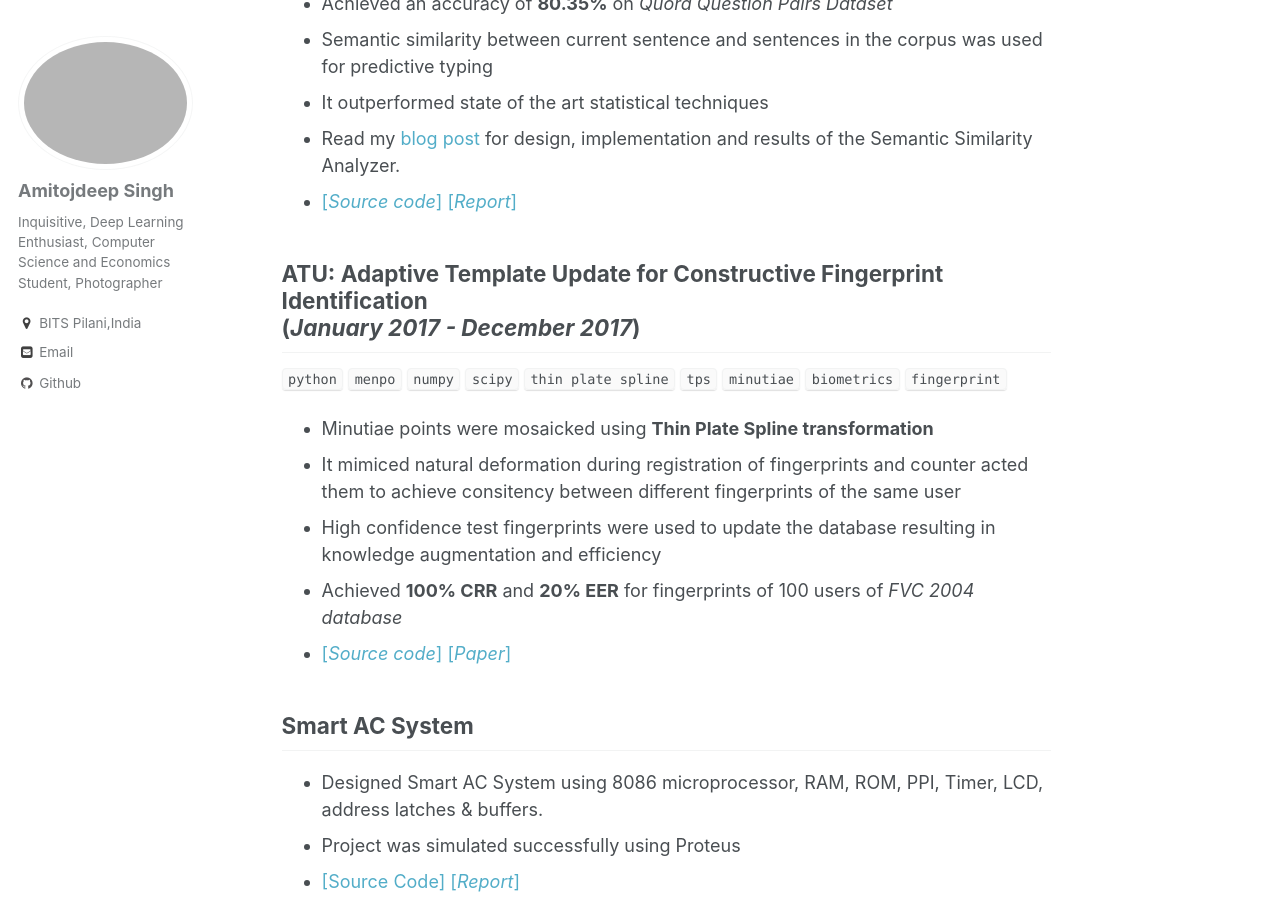
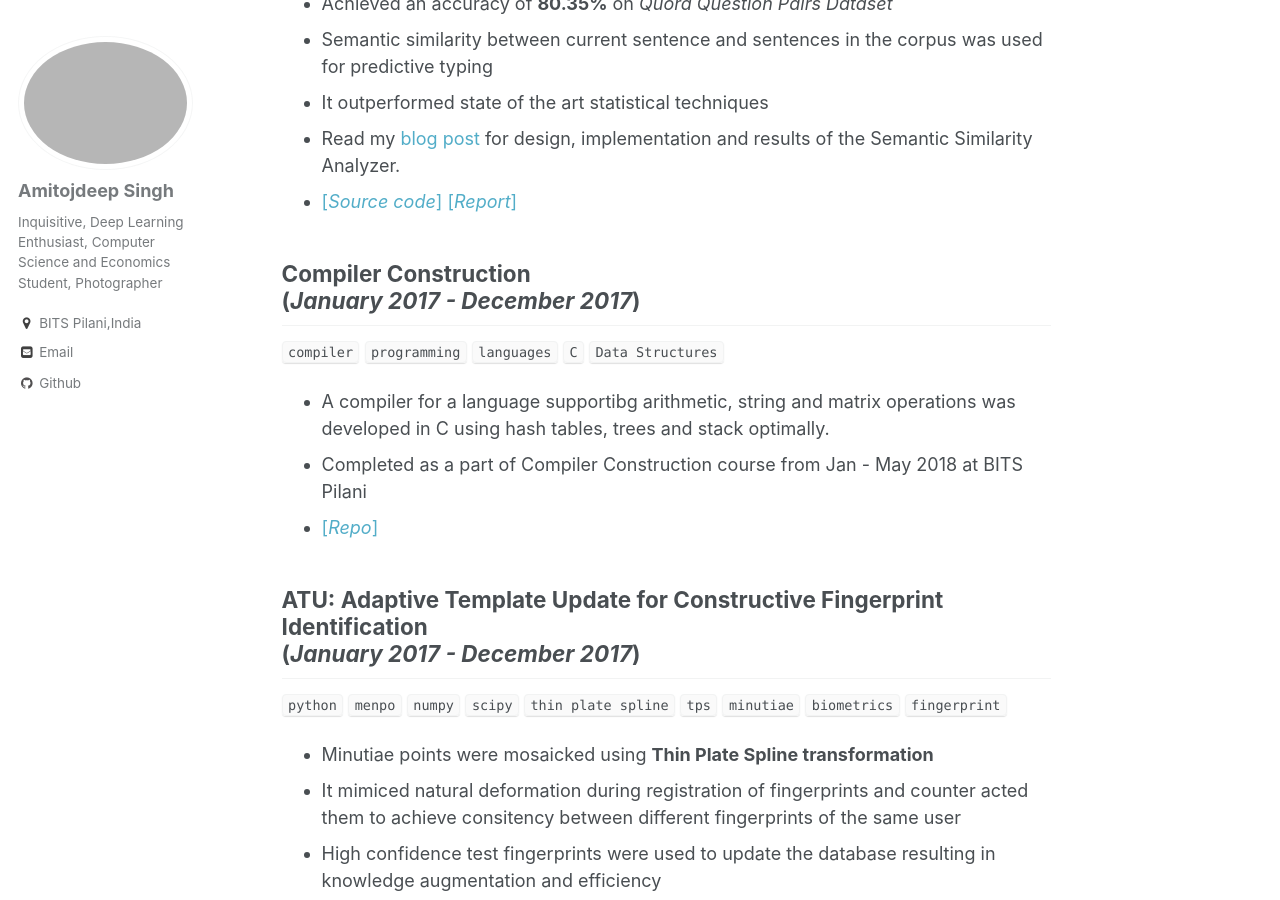
Before and after one commit to amitojdeep/amitojdeep.github.io, a Jekyll site: the page built from _pages/projects.md, in a window 1280 px wide and 900 px high, scrolled down 1933 px. Built offline with Jekyll 4.4.1, drawn with Linux system fonts in a browser that asks for light colours.

Commit message:
Update projects.md

```diff
--- a/_pages/projects.md
+++ b/_pages/projects.md
@@ -46,6 +46,14 @@ Some of the projects that I have done in recent times are briefly described here
 * Read my [blog post](https://amitojdeep.github.io/amitoj-blogs/2017/12/31/semantic-similarity.html) for design, implementation and results of the Semantic Similarity Analyzer.
 * [[_Source code_]](https://github.com/amitojdeep/predictive-typing) [[_Report_]](https://github.com/amitojdeep/predictive-typing/raw/master/report.pdf)
 
+
+## Compiler Construction <br>(_January 2017 - December 2017_)
+`compiler`  `programming` `languages` `C` `Data Structures`<br>
+* A compiler for a language supportibg arithmetic, string and matrix operations was developed in C using hash tables, trees and stack optimally.
+* Completed as a part of Compiler Construction course from Jan - May 2018 at BITS Pilani
+* [[_Repo_]](https://github.com/amitojdeep/compiler-construction)
+
+
 ## ATU: Adaptive Template Update for Constructive Fingerprint Identification <br>(_January 2017 - December 2017_)
 `python`  `menpo` `numpy` `scipy` `thin plate spline` `tps` `minutiae` `biometrics` `fingerprint` <br>
 * Minutiae points were mosaicked using **Thin Plate Spline transformation**
```
